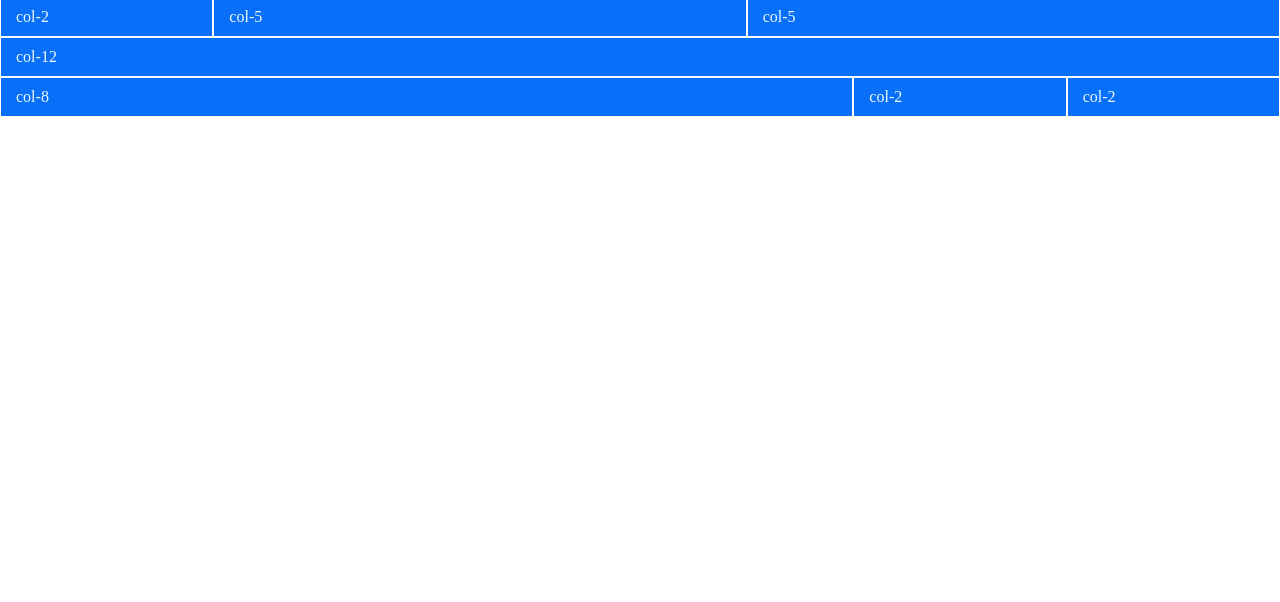
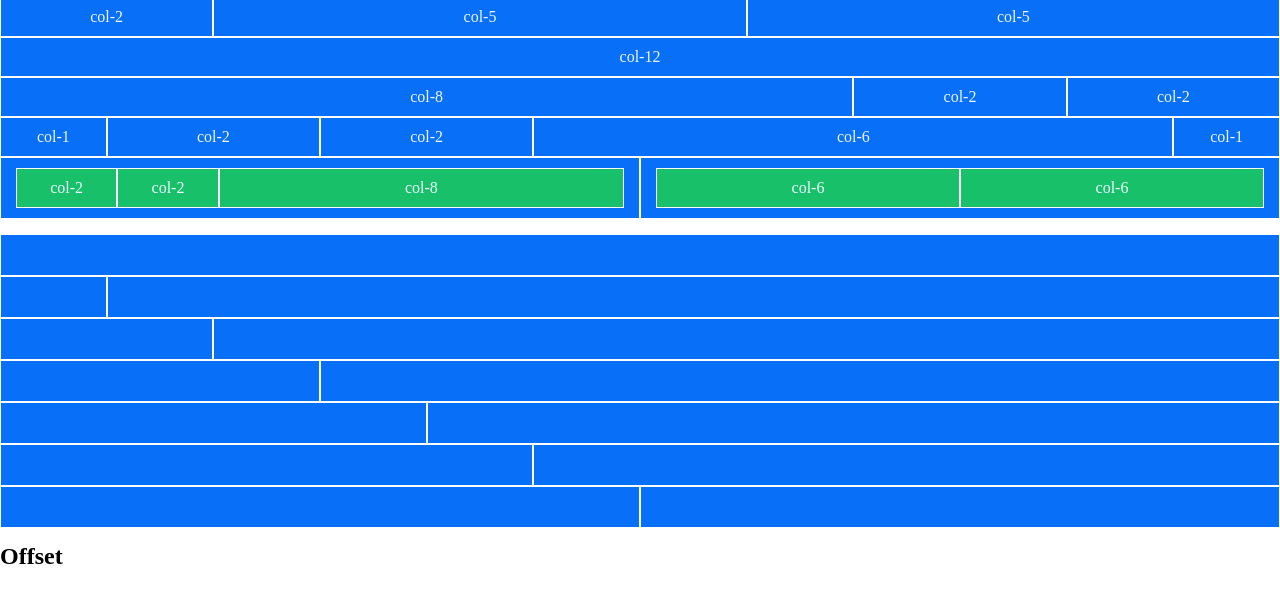
Before and after one commit to stefanom13/html-css-12bool, a plain HTML site: page index.html in a window 1280 px wide. Shown: the part 80-682 px from the top of the page. Drawn offline with Linux system fonts and the light colour scheme.

Commit message:
inserimento prima parte

```diff
--- a/index.html
+++ b/index.html
@@ -15,8 +15,8 @@
 
     <div class="container-fluid">
 
-        <div class="row">
-            <div class="col-1">col-1</div>
+        <div class="row align-items-center">
+            <div class="col-1 ">col-1</div>
             <div class="col-1">col-1</div>
             <div class="col-1">col-1</div>
             <div class="col-1">col-1</div>
@@ -46,7 +46,72 @@
             <div class="col-2">col-2</div>
         </div>
 
+        <div class="row">
+            <div class="col-1">col-1</div>
+            <div class="col-2">col-2</div>
+            <div class="col-2">col-2</div>
+            <div class="col-6">col-6</div>
+            <div class="col-1">col-1</div>
+        </div>
+
+        <div class="row">
+            <div class="col-6">
+                <div class="row">
+                    <div class="col-2 green">col-2</div>
+                    <div class="col-2 green">col-2</div>
+                    <div class="col-8 green">col-8</div>
+                </div>
+            </div>
+            <div class="col-6">
+               <div class="row">
+                   <div class="col-6 green">col-6</div>
+                   <div class="col-6 green">col-6</div>
+               </div>
+            </div>
+        </div>
+
+            <!-- secondo esercizio  -->
+
+        <section class="section-first">
+            <div class="row">
+                <div class="col-12"></div>
+            </div>
+
+            <div class="row">
+                <div class="col-1"></div>
+                <div class="col-11"></div>
+            </div>
+
+            <div class="row">
+                <div class="col-2"></div>
+                <div class="col-10"></div>
+            </div>
+
+            <div class="row">
+                <div class="col-3"></div>
+                <div class="col-9"></div>
+            </div>
+
+            <div class="row">
+                <div class="col-4"></div>
+                <div class="col-8"></div>
+            </div>
+
+            <div class="row">
+                <div class="col-5"></div>
+                <div class="col-7"></div>
+            </div>
+
+            <div class="row">
+                <div class="col-6"></div>
+                <div class="col-6"></div>
+            </div>
+        </section>
+
+
     </div>
+
+    <h2>Offset</h2>
 
 </body>
 </html>
--- a/style.css
+++ b/style.css
@@ -11,4 +11,23 @@
   padding: 10px 15px;
   border: 1px solid white;
   color: aliceblue;
+  text-align: center;
 }
+
+.debug [class*="green"] {
+  background-color: #18c169;
+  padding: 10px 15px;
+  color: aliceblue;
+  text-align: center;
+}
+
+/* generals  */
+
+.section-first {
+  margin-top: 15px;
+  margin-bottom: 15px;
+}
+
+.section-first [class*="col"] {
+  padding: 20px 25px;
+}
```
